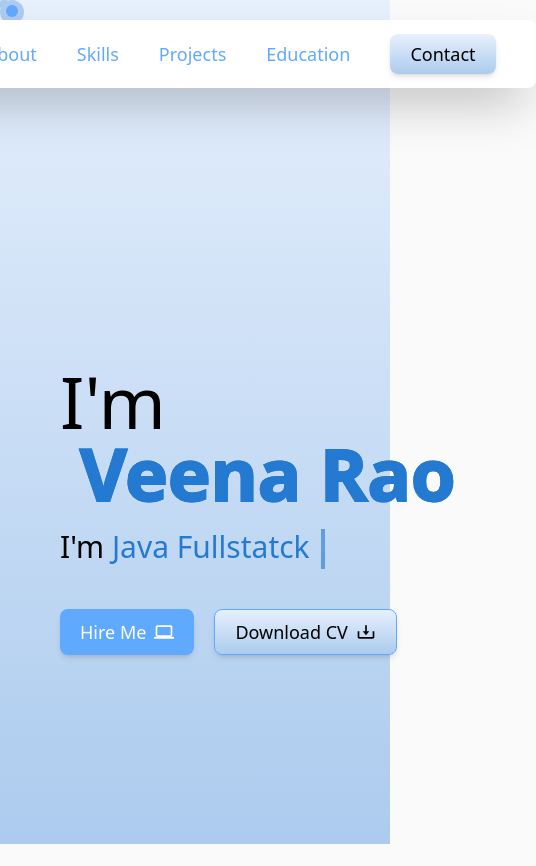
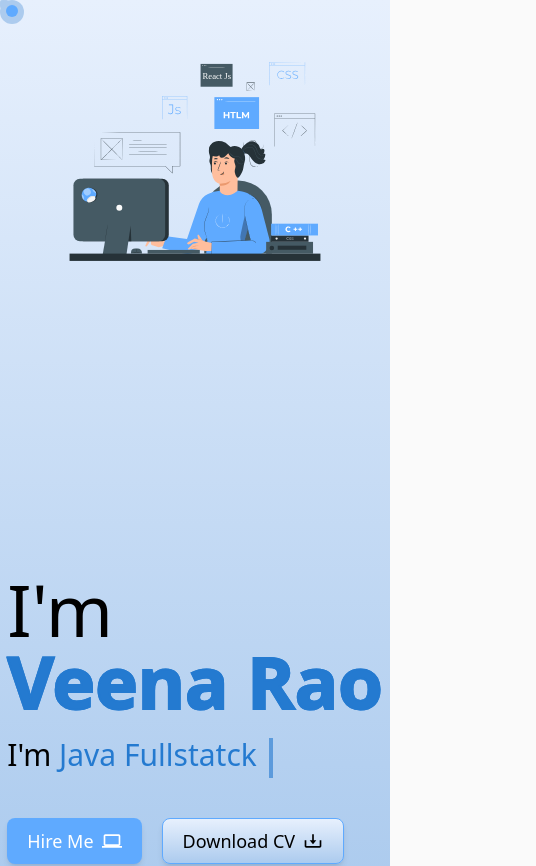
Before and after one commit to Veena55/my_portfolio, a React (Vite) app: page / in a window 390 px wide. Shown: the top 866 px of the page, 536 px wide, since content can reach past the window. Built offline with nearby package versions, Linux system fonts and the light colour scheme.

Commit message:
responsive

```diff
--- a/src/components/AboutMe.jsx
+++ b/src/components/AboutMe.jsx
@@ -4,15 +4,15 @@ import aboutme from "../assets/images/sections/aboutme3.svg";
 
 const AboutMe = () => {
     return (
-        <div className="px-10 mx-auto">
+        <div id='about' className="px-10 mx-auto min-h-screen">
             <div>
                 <img src={about} className="mx-auto w-80" alt="education" />
             </div>
-            <div className='grid grid-cols-2 justify-between items-center'>
-                <div>
-                    <img src={aboutme} className='scale-75' alt="aboutme" />
+            <div className='flex lg:flex-row justify-center gap-10 items-center flex-col'>
+                <div className='basis-1/3'>
+                    <img src={aboutme} className='w-full h-full' alt="aboutme" />
                 </div>
-                <div>
+                <div className='py-5 basis-1/2'>
                     <p className='text-justify pt-5'>
                         I'm a passionate Full-Stack Developer specializing in the MERN stack and Java. My journey in web development started with a fascination for creating intuitive, dynamic user interfaces, and it has evolved into building robust and scalable web applications. I thrive in environments where creativity meets logic and where code transforms ideas into functional solutions.
                     </p>
@@ -23,7 +23,7 @@ const AboutMe = () => {
                         Over the years, I’ve gained valuable experience working on various projects, including chat applications, online banking systems, and responsive websites. My approach to problem-solving involves a balance of creativity, technical skill, and perseverance. I'm constantly exploring new tools and technologies to stay on the cutting edge of development.
                     </p>
                     <p className='text-justify pt-5'>
-                        When I’m not coding, you can find me exploring the latest tech trends or refining my skills in Core Java, JavaScript, and version control with Git.
+                        I am always ready to know and learn about new technologies, you can find me exploring the latest tech trends or refining my skills in Core Java, JavaScript, and version control with Git.
                     </p>
                 </div>
             </div>
--- a/src/components/Education.jsx
+++ b/src/components/Education.jsx
@@ -29,11 +29,11 @@ const Education = () => {
     }, []);
 
     return (
-        <div className="px-10 mx-auto edu-section">
+        <div id='education' className="px-10 mx-auto edu-section">
             <div>
                 <img src={education} className="mx-auto w-80" alt="education" />
             </div>
-            <div className="grid grid-cols-3 justify-between items-center pt-5">
+            <div className="grid lg:grid-cols-3 justify-center items-center grid-rows-3 gap-x-10 pt-5">
                 <div className='pt-10 flex items-center gap-5 edu1 opacity-0'>
                     <div className="w-16 h-16 bg-themeDarkBg rounded-full flex justify-center items-center shadow-xl">
                         <HiAcademicCap className="text-white p-1" size={55} />
--- a/src/components/Footer.jsx
+++ b/src/components/Footer.jsx
@@ -1,10 +1,18 @@
 import React from 'react'
+import { BsGithub, BsLinkedin } from 'react-icons/bs'
+import { LiaLinkedin } from 'react-icons/lia'
 
 const Footer = () => {
     return (
-        <div className='bg-themeDarkColor text-white flex justify-center py-2 w-full shadow-lg'>
-            <div>
-                <small>Copyright 2024 - All Rights Reserved</small>
+        <div className='bg-themeDarkColor'>
+            <div className='lg:max-w-7xl w-full mx-auto text-white flex justify-between items-center p-2 shadow-lg'>
+                <div>
+                    <small>Copyright 2024 - All Rights Reserved</small>
+                </div>
+                <div className='flex gap-5 relative z-[100] lg:pr-10'>
+                    <a href='https://github.com/Veena55/' target='_blank'><BsGithub size={20} /></a>
+                    <a href='https://www.linkedin.com/in/veena-rao-a36374175/' target='_blank'><BsLinkedin size={20} /></a>
+                </div>
             </div>
         </div>
     )
--- a/src/components/Header.jsx
+++ b/src/components/Header.jsx
@@ -58,11 +58,11 @@ const Header = () => {
 
 
   return (
-    <div className='flex justify-between items-center px-10'>
+    <div className='flex justify-between items-center px-10 flex-col-reverse lg:flex-row h-screen'>
       <div>
         <h1 className='text-7xl font-medium'>I'm
           <span className='text-stroke text-half-color myName'>
-            <span className='text-7xl font-bold  text-transparent pl-5'> Veena Rao</span>
+            <span className='text-7xl font-bold  text-transparent lg:pl-5'> Veena Rao</span>
           </span>
         </h1>
         <h1 className='text-3xl py-5 '>
@@ -77,7 +77,7 @@ const Header = () => {
           <a href={resume} className='text-lg border border-themeColor bg-themeBgGardient font-medium px-5 py-2 rounded-lg shadow-md inline-flex items-center gap-2 relative z-50' download="veena_rao_resume.pdf">Download CV <BiDownload size={20} /></a>
         </div>
       </div>
-      <div className='h-screen w-1/3 md:w-1/4 lg:w-1/2'>
+      <div className='w-full lg:w-1/2'>
         <img src={coding} alt="" className='h-auto w-full' />
       </div>
     </div>
--- a/src/components/HorizontalScroll.jsx
+++ b/src/components/HorizontalScroll.jsx
@@ -23,7 +23,7 @@ const HorizontalScroll = () => {
     }, []);
 
     return (
-        <div className="w-3/4 mx-auto overflow-hidden py-10 relative">
+        <div id='skills' className="w-3/4 mx-auto overflow-hidden py-10 relative">
             {/* <h1 className='text-center py-5 text-5xl font-bold text-themeColor'>Skills</h1> */}
             <img src={Skills} className="mx-auto w-80" alt="skills" />
             <div className='flex relative justify-between items-center mt-10'>
--- a/src/components/Navbar.jsx
+++ b/src/components/Navbar.jsx
@@ -2,14 +2,14 @@ import React from 'react'
 
 const Navbar = () => {
     return (
-        <div className="flex justify-center">
+        <div className="lg:flex justify-center hidden">
             <div className='flex gap-10 px-10 py-5 shadow-2xl max-w-fit mx-auto rounded-lg bg-white z-50'>
                 <div><a className='text-lg text-themeColor font-medium'>Home</a></div>
-                <div><a className='text-lg text-themeColor font-medium'>About</a></div>
-                <div><a className='text-lg text-themeColor font-medium'>Skills</a></div>
-                <div><a className='text-lg text-themeColor font-medium'>Projects</a></div>
-                <div><a className='text-lg text-themeColor font-medium'>Education</a></div>
-                <div><a className='text-lg bg-themeBgGardient px-5 py-2 rounded-lg shadow-md'>Contact</a></div>
+                <div><a href="#about" className='text-lg text-themeColor font-medium'>About</a></div>
+                <div><a href='#skills' className='text-lg text-themeColor font-medium'>Skills</a></div>
+                <div><a href='#projects' className='text-lg text-themeColor font-medium'>Projects</a></div>
+                <div><a href='#education' className='text-lg text-themeColor font-medium'>Education</a></div>
+                <div><a href='#contact' className='text-lg bg-themeBgGardient px-5 py-2 rounded-lg shadow-md'>Contact</a></div>
             </div>
         </div>
     )
--- a/src/components/Projects.jsx
+++ b/src/components/Projects.jsx
@@ -84,16 +84,16 @@ const Projects = () => {
 
 
     return (
-        <div className="py-20 mx-auto flex gap-10 justify-around items-center bg-themeBgGardient projects">
+        <div id='projects' className="py-20 mx-auto flex lg:flex-row flex-col gap-10 justify-around items-center bg-themeBgGardient projects">
             <div className='projectTitle bg-slate-50 outline-dashed outline-4 outline-offset-8 outline-themeDarkColor rounded-full sticky top-0'>
-                <img src={projects} className="mx-auto w-52 h-52 rounded-full shadow-md object-contain border border-themeDarkColor projectTitleImg" alt="education" />
+                <img src={projects} className="mx-auto w-48 h-48 rounded-full shadow-md object-contain border border-themeDarkColor projectTitleImg" alt="education" />
             </div>
-            <div className="w-[50%] relative z-50">
+            <div className="lg:w-[50%] px-5 relative z-50">
                 {/** Project Cards */}
                 {projectData.map((project, index) => (
                     <div
                         key={index}
-                        className="rounded-xl parentMoveBox relative mt-16 bg-blue-50 hover:bg-blue-100 p-5 w-full border border-b-2 border-b-themeDarkColor hover:border-b-4 duration-700"
+                        className="rounded-xl w-full parentMoveBox relative mt-16 bg-blue-50 hover:bg-blue-100 p-5 border border-b-2 border-b-themeDarkColor hover:border-b-4 duration-700"
                     >
                         <div className="flex justify-between">
                             <h2 className="font-semibold text-xl">{project.title}</h2>
@@ -104,7 +104,7 @@ const Projects = () => {
                         <div>
                             <p className="line-clamp-1 pt-3 text-justify z-50">{project.description}</p>
                         </div>
-                        <div className="absolute w-20 h-20 bg-white top-0 childMoveBox rounded-full opacity-0 z-50">
+                        <div className="absolute lg:w-20  w-12 h-1w-12 lg:h-20 bg-white top-0 childMoveBox rounded-full opacity-0 z-50">
                             <img src={contactme} alt="contact" />
                         </div>
                     </div>
--- a/src/index.css
+++ b/src/index.css
@@ -7,6 +7,7 @@
   padding: 0;
   box-sizing: border-box;
   cursor: pointer;
+  scroll-behavior: smooth;
 }
 
 ::-webkit-scrollbar {
--- a/src/pages/Home.jsx
+++ b/src/pages/Home.jsx
@@ -11,7 +11,7 @@ import Footer from '../components/Footer'
 const Home = () => {
     return (
         <>
-            <div className="h-screen bg-themeBgGardient p-5">
+            <div className=" bg-themeBgGardient p-5">
                 <Navbar />
                 <Header />
             </div>
```
Also changed, not shown: src/components/ContactMe.jsx (+14 -15 lines).
